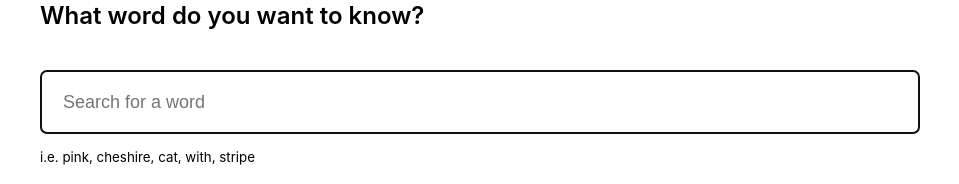
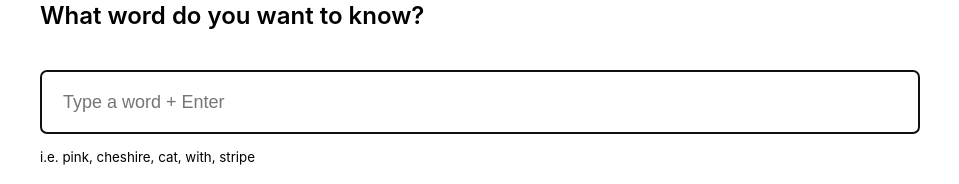
Before and after one commit to gh4ever/dictionary-react-app, a React (Create React App) app: page / in a window 1280 px wide. Shown: the part 361-545 px from the top of the page, without its empty margins (160-1119 px from the left). Built offline with nearby package versions, Linux system fonts and the light colour scheme.

Commit message:
type a word plus enter
<input
            type="search"
            placeholder="Type a word + Enter"
            defaultValue={props.defaultKeyword}
            autoFocus={true}
            className="form-control search-input"
            onChange={handleKeywordChange}
          />

```diff
--- a/src/Dictionary.js
+++ b/src/Dictionary.js
@@ -30,7 +30,7 @@ export default function Dictionary(props) {
           <br />
           <input
             type="search"
-            placeholder="Search for a word"
+            placeholder="Type a word + Enter"
             defaultValue={props.defaultKeyword}
             autoFocus={true}
             className="form-control search-input"
```
